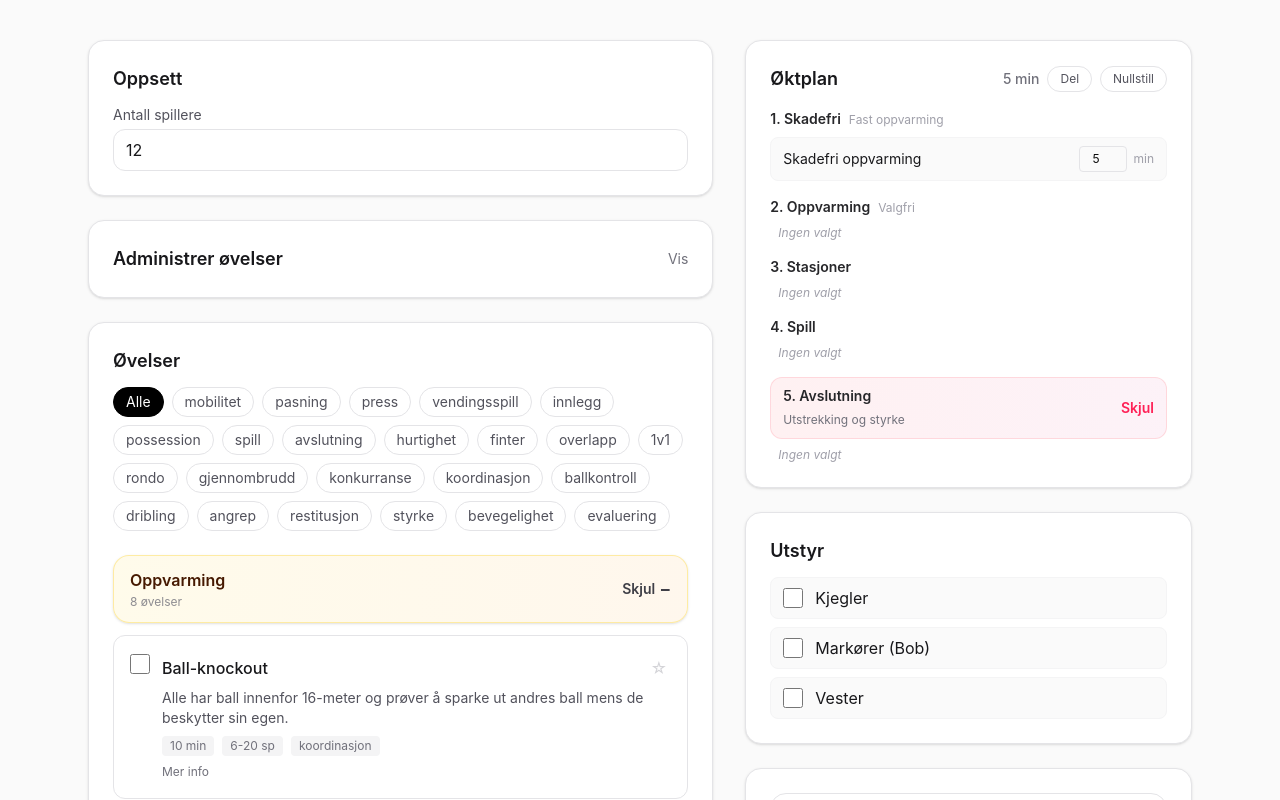
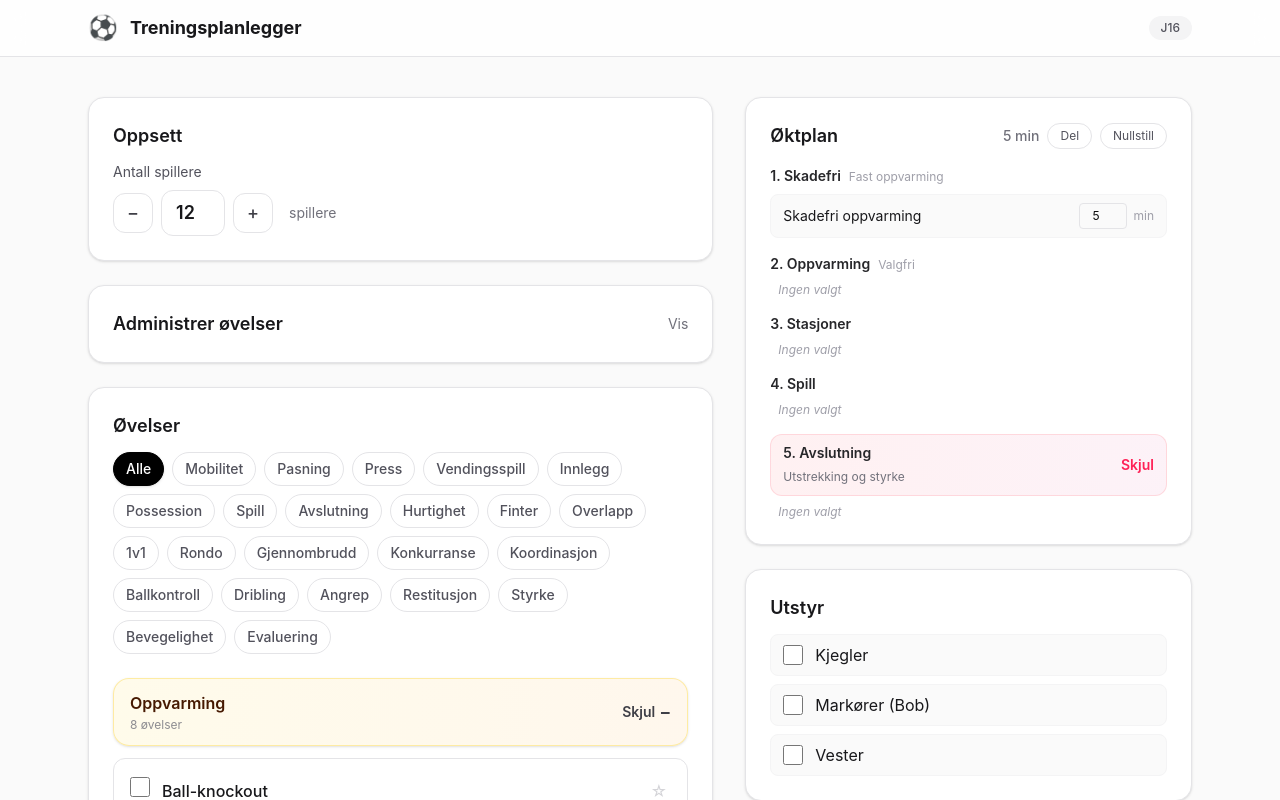
Before and after one commit to toro68/treninger, a Next.js app: page / in a window 1280 px wide. Shown: the top 800 px of the page. Built offline with nearby package versions, Linux system fonts and the light colour scheme.

Commit message:
UI: Legger til sticky header, forbedrer spillerteller og temafilter

```diff
--- a/src/app/page.tsx
+++ b/src/app/page.tsx
@@ -17,8 +17,19 @@ export default function Home() {
   const [themeFilter, setThemeFilter] = useState<ThemeFilter>("alle");
 
   return (
-    <div className="min-h-screen bg-zinc-50 py-6 sm:py-10">
-      <div className="mx-auto max-w-6xl px-4 sm:px-6">
+    <div className="min-h-screen bg-zinc-50">
+      {/* App Header */}
+      <header className="sticky top-0 z-50 border-b border-zinc-200 bg-white/80 backdrop-blur-md">
+        <div className="mx-auto flex max-w-6xl items-center justify-between px-4 py-3 sm:px-6">
+          <div className="flex items-center gap-3">
+            <span className="text-2xl">⚽</span>
+            <h1 className="text-lg font-bold text-zinc-900">Treningsplanlegger</h1>
+          </div>
+          <span className="rounded-full bg-zinc-100 px-3 py-1 text-xs font-medium text-zinc-600">J16</span>
+        </div>
+      </header>
+
+      <div className="mx-auto max-w-6xl px-4 py-6 sm:px-6 sm:py-10">
         {/* Desktop: 2-kolonner side ved side */}
         <div className="hidden lg:grid lg:grid-cols-[1.4fr_1fr] lg:gap-8">
           {/* Venstre kolonne - Velg øvelser */}
--- a/src/components/Filters.tsx
+++ b/src/components/Filters.tsx
@@ -27,19 +27,21 @@ export const Filters = ({
     return Object.keys(themeCounts);
   }, [playerCount]);
 
+  const capitalize = (str: string) => str.charAt(0).toUpperCase() + str.slice(1);
+
   return (
     <div className="flex flex-wrap gap-1.5 sm:gap-2">
       {["alle", ...availableThemes].map((theme) => (
         <button
           key={theme}
           onClick={() => onThemeChange(theme as ThemeFilter)}
-          className={`rounded-full border px-3 py-1 text-xs sm:text-sm transition active:scale-95 ${
+          className={`rounded-full border px-3 py-1.5 text-xs sm:text-sm font-medium transition active:scale-95 ${
             activeTheme === theme
-              ? "border-black bg-black text-white"
-              : "border-zinc-200 bg-white text-zinc-600 hover:border-zinc-400"
+              ? "border-black bg-black text-white shadow-sm"
+              : "border-zinc-200 bg-white text-zinc-600 hover:border-zinc-400 hover:bg-zinc-50"
           }`}
         >
-          {theme === "alle" ? "Alle" : theme}
+          {capitalize(theme)}
         </button>
       ))}
     </div>
--- a/src/components/PlayerSetup.tsx
+++ b/src/components/PlayerSetup.tsx
@@ -6,23 +6,53 @@ export const PlayerSetup = () => {
   const setPlayerCount = useSessionStore((state) => state.setPlayerCount);
 
   const handlePlayerChange = (event: ChangeEvent<HTMLInputElement>) => {
-    setPlayerCount(Number(event.target.value));
+    const value = Number(event.target.value);
+    if (value >= 4 && value <= 30) {
+      setPlayerCount(value);
+    }
+  };
+
+  const increment = () => {
+    if (playerCount < 30) setPlayerCount(playerCount + 1);
+  };
+
+  const decrement = () => {
+    if (playerCount > 4) setPlayerCount(playerCount - 1);
   };
 
   return (
     <section className="rounded-2xl border border-zinc-200 bg-white p-4 sm:p-6 shadow-sm">
       <h2 className="text-lg font-semibold text-zinc-900">Oppsett</h2>
       <div className="mt-3">
-        <label className="flex flex-col gap-1">
+        <label className="flex flex-col gap-2">
           <span className="text-sm text-zinc-600">Antall spillere</span>
+          <div className="flex items-center gap-2">
+            <button
+              type="button"
+              onClick={decrement}
+              disabled={playerCount <= 4}
+              className="flex h-10 w-10 items-center justify-center rounded-xl border border-zinc-200 text-lg font-medium text-zinc-700 transition hover:bg-zinc-50 active:bg-zinc-100 disabled:opacity-40 disabled:cursor-not-allowed"
+            >
+              −
+            </button>
             <input
               type="number"
               min={4}
               max={30}
               value={playerCount}
               onChange={handlePlayerChange}
-            className="rounded-xl border border-zinc-200 px-3 py-2 text-zinc-900 focus:border-black focus:outline-none"
+              className="w-16 rounded-xl border border-zinc-200 px-3 py-2 text-center text-lg font-semibold text-zinc-900 focus:border-black focus:outline-none"
             />
+            <button
+              type="button"
+              onClick={increment}
+              disabled={playerCount >= 30}
+              className="flex h-10 w-10 items-center justify-center rounded-xl border border-zinc-200 text-lg font-medium text-zinc-700 transition hover:bg-zinc-50 active:bg-zinc-100 disabled:opacity-40 disabled:cursor-not-allowed"
+            >
+              +
+            </button>
+            <span className="ml-2 text-sm text-zinc-500">spillere</span>
+          </div>
         </label>
       </div>
     </section>
```
Lines whose indentation alone changed are shown as unchanged.
